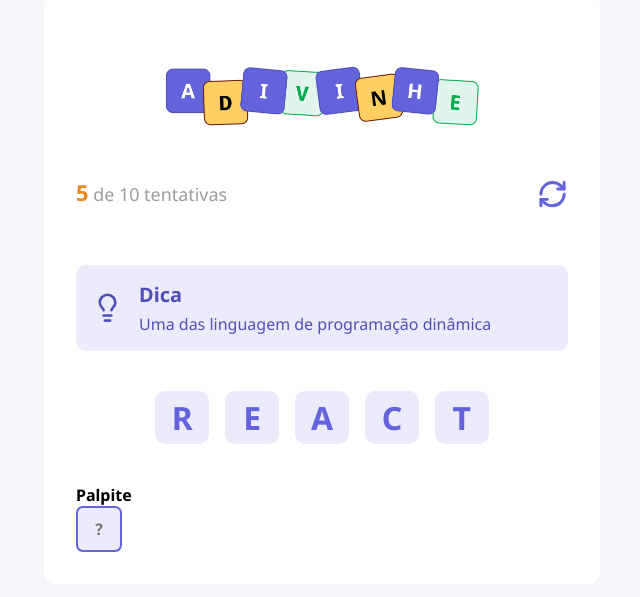
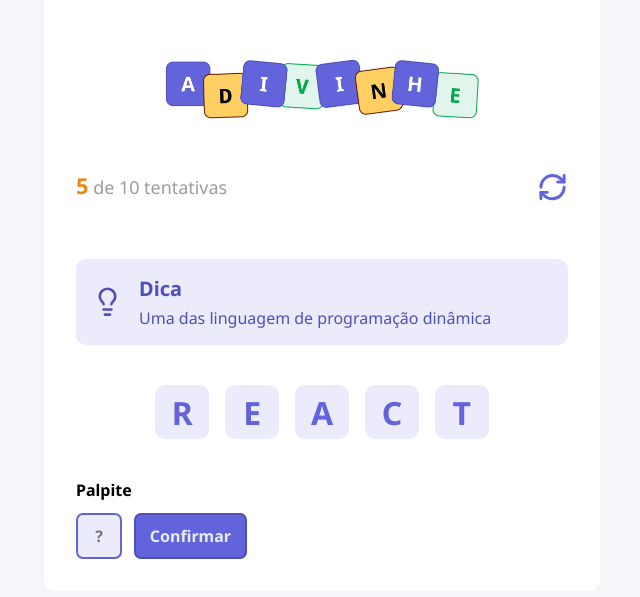
Before and after one commit to Diogooliveira10/guessing_game, a React (Vite) app: page / in a window 1280 px wide. Shown: the part 111-708 px from the top of the page, without its empty margins (318-958 px from the left). Built offline with nearby package versions, Linux system fonts and the light colour scheme.

Commit message:
feat: Creating Button Component

```diff
--- a/src/App.tsx
+++ b/src/App.tsx
@@ -1,6 +1,7 @@
 import styles from "./app.module.css"
 
 import { Input } from "./components/Input"
+import { Button } from "./components/Button"
 import { Tip } from "./components/Tip"
 import { Letter } from "./components/Letter"
 import { Header } from "./components/Header"
@@ -27,8 +28,9 @@
                 </div>
 
                 <h4>Palpite</h4>
-                <div>
+                <div className={styles.guess}>
                     <Input autoFocus maxLength={1} placeholder="?"/>
+                    <Button title="Confirmar" />
                 </div>
 
             </main>
--- a/src/app.module.css
+++ b/src/app.module.css
@@ -25,3 +25,10 @@
 
     margin: 2.5rem 0;
 }
+
+.guess {
+    display: flex;
+    gap: 0.75rem;
+
+    margin-top: 0.75rem;
+}
--- /dev/null
+++ b/src/components/Button/index.tsx
@@ -0,0 +1,13 @@
+import styles from "./styles.module.css"
+
+type Props = React.ComponentProps<"button"> & {
+    title: string
+}
+
+export function Button({ title, ...rest }: Props) {
+    return (
+        <button type="button" className={styles.button} {...rest}>
+            {title}
+        </button>
+    )
+}
--- /dev/null
+++ b/src/components/Button/styles.module.css
@@ -0,0 +1,12 @@
+.button {
+    height: 2.87rem;
+    border-radius: 0.43rem;
+
+    background-color: #6363db;
+    border: 2px solid #4f4fb9;
+    color: #ebebfc;
+
+    padding: 0 0.87rem;
+    font-size: 1rem;
+    font-weight: 700;
+}
--- a/src/global.css
+++ b/src/global.css
@@ -10,12 +10,11 @@
 
 body {
     background-color: #f5f5fa;
-
     font-family: "Noto Sans", serif;
-    font-optical-sizing: auto;
 }
 
-input {
+input,
+button {
     font-family: "Noto Sans", serif;
     font-optical-sizing: auto;
 }
```
